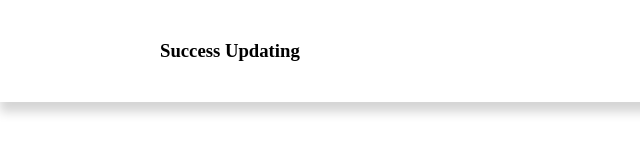
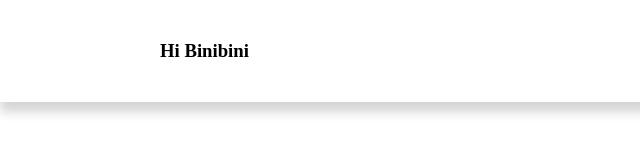
Before and after one commit to isaacGabrielle/develop, a plain HTML site: page index.html in a window 1280 px wide. Shown: the full height of the page, 0-640 px from the left. Drawn offline with Linux system fonts and the light colour scheme.

Commit message:
Not neccessary

```diff
--- a/index.html
+++ b/index.html
@@ -12,7 +12,7 @@
     <nav>
         <section>
             <h2></h2>
-            <h1>Success Updating</h1>
+            <h1>Hi Binibini</h1>
             <ul>
                 <li onclick="aboutMe()"><span>About</span></li>
                 <li onclick="contact()"><span>Contact</span></li>
--- a/script.js
+++ b/script.js
@@ -1,8 +1,3 @@
-
-
-
-
-
 
 function aboutMe(){
     location.href="aboutMe.html";
```
